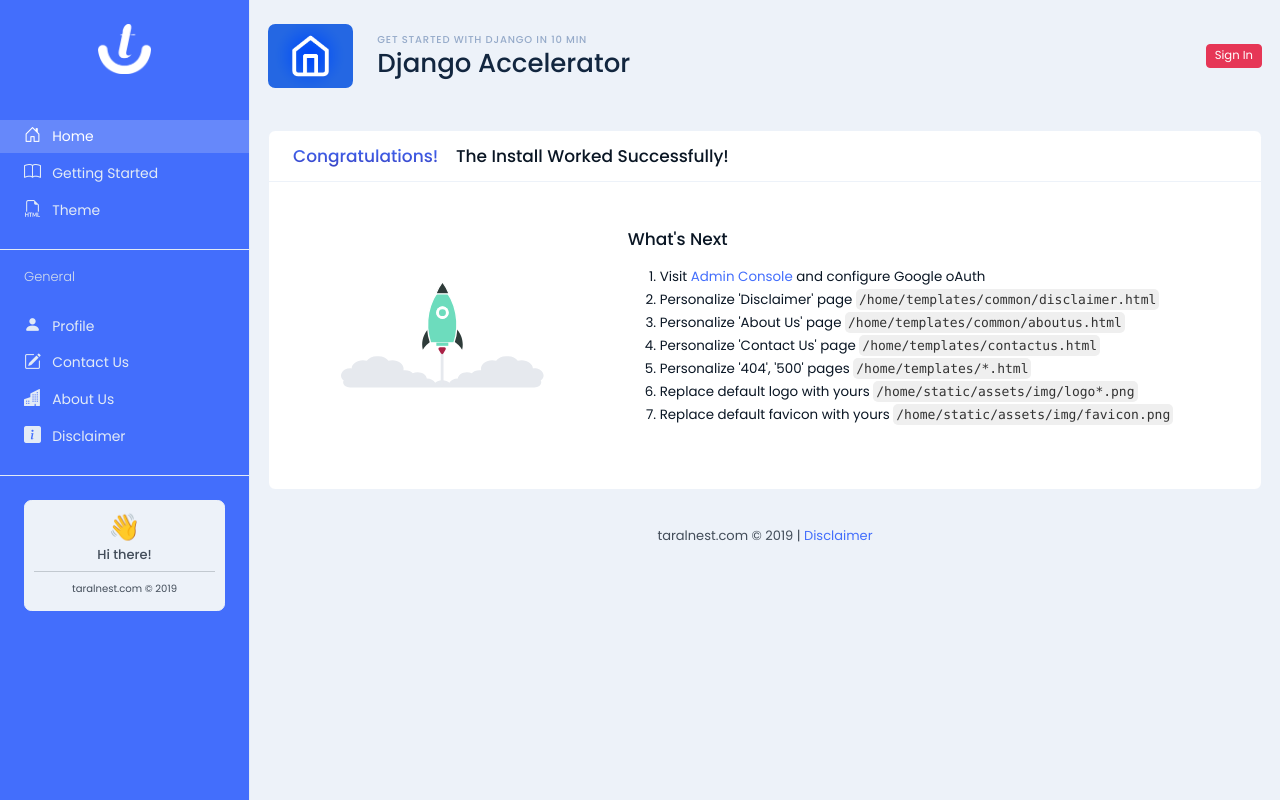
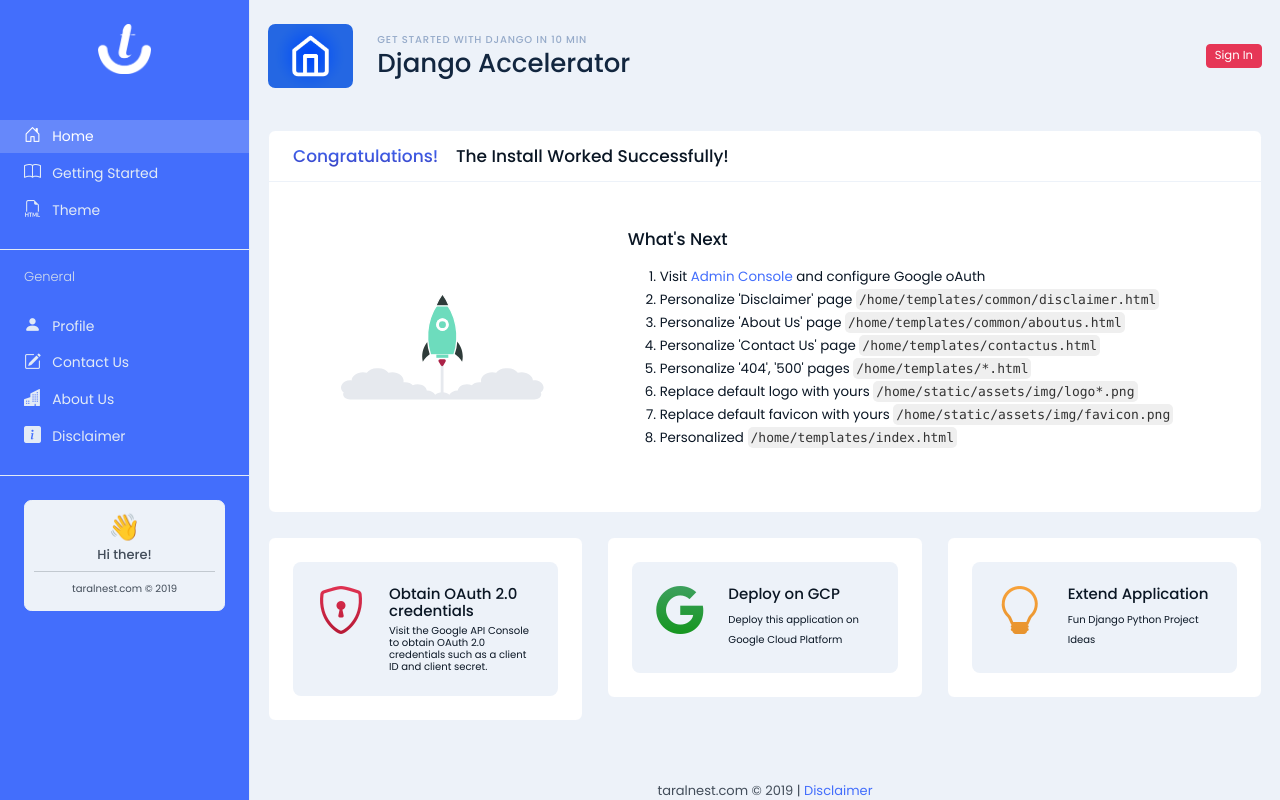
Before and after one commit to code-pioneer/django-accelerator-digidrey, a Django app: page / in a window 1280 px wide. Run offline with Django 5.2, Linux system fonts and the light colour scheme; some libraries are stand-ins or nearby versions.

Commit message:
Added documentation

```diff
--- a/home/templates/common/base_sidebar.html
+++ b/home/templates/common/base_sidebar.html
@@ -137,11 +137,78 @@
                       <li class="mb-1">Personalize '404', '500' pages <code style="background-color: #efefef;color:#333; padding:3px;border-radius: 5px;">/home/templates/*.html</code></li>
                       <li class="mb-1">Replace default logo with yours <code style="background-color: #efefef;color:#333; padding:3px;border-radius: 5px;">/home/static/assets/img/logo*.png</code></li>
                       <li class="mb-1">Replace default favicon with yours <code style="background-color: #efefef;color:#333; padding:3px;border-radius: 5px;">/home/static/assets/img/favicon.png</code></li>
+                      <li class="mb-1">Personalized <code style="background-color: #efefef;color:#333; padding:3px;border-radius: 5px;">/home/templates/index.html</code></li>
                     </ol>
                   </div>
                 </div>
               </div>
             </div>
+            <div class="row">
+              <div class="col col-md-12 col-xl-4">
+                <a href="https://developers.google.com/identity/protocols/oauth2#basicsteps" target="_blank">
+                  <div class="card">
+                    <div class="card-body">
+                      <div class="bg-light rounded-3">
+                        <div class="row p-4">
+                          <div class="col-auto">
+                            <i class="bi bi-shield-lock text-danger-rainbow display-5 "></i>
+                          </div>
+                          <div class="col" style="line-height: .67rem;">
+                            <h4 class="mb-2">
+                              Obtain OAuth 2.0 credentials
+                            </h4>
+                            <span class="tiny">Visit the Google API Console to obtain OAuth 2.0 credentials such as a client ID and client secret.</span>
+                          </div>
+                        </div>
+                      </div>
+                    </div>
+                  </div>
+                </a>
+              </div>
+              <div class="col col-md-12 col-xl-4">
+                <a href="/docs/step6.md">
+                  <div class="card">
+                    <div class="card-body">
+                      <div class="bg-light rounded-3">
+                        <div class="row p-4">
+                          <div class="col-auto">
+                            <i class="bi bi-google text-success-rainbow display-5"></i>
+                          </div>
+                          <div class="col">
+                            <h4 class="mb-2">
+                              Deploy on GCP
+                            </h4>
+                            <span class="tiny">Deploy this application on Google Cloud Platform</span><br/>
+                          </div>
+                        </div>
+                      </div>
+                    </div>
+                  </div>
+                </a>
+              </div>
+              <div class="col col-md-12 col-xl-4">
+                <a href="https://g.co/gemini/share/1b25ed7a5aa7" target="_blank">
+                  <div class="card">
+                    <div class="card-body">
+                      <div class="bg-light rounded-3">
+                        <div class="row p-4">
+                          <div class="col-auto">
+                            <i class="bi bi-lightbulb display-5 text-warning-rainbow"></i>
+                          </div>
+                          <div class="col">
+                            <h4 class="mb-2">
+                              Extend Application
+                            </h4>
+                            <span class="tiny">Fun Django Python Project Ideas</span><br/>
+                          </div>
+                        </div>
+                      </div>
+                    </div>
+                  </div>
+                </a>
+              </div>
+            </div>
+
             {% endblock %}
             <!-- Footer -->
             <div class="card-footer card-footer-boxed mt-5">
```
Also changed, not shown: home/templates/index.html (line endings or trailing spaces).
